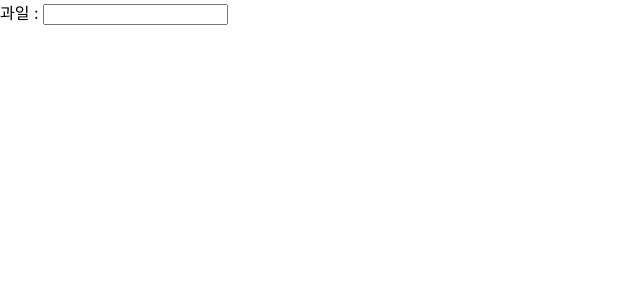
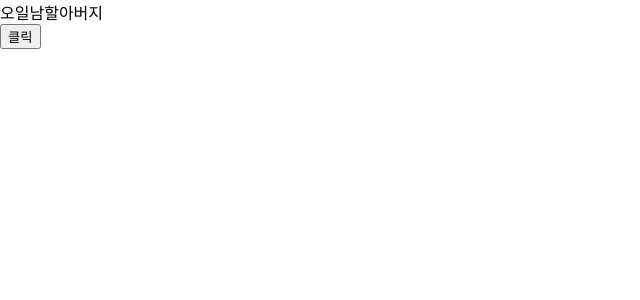
Before and after one commit to 9mean2/React_First-Start, a React (Create React App) app: page / in a window 1280 px wide. Shown: the top 300 px of the page, without its empty margins (0-640 px from the left). Built offline with nearby package versions, Linux system fonts and the light colour scheme.

Commit message:
feat: onClick

```diff
--- a/src/App.js
+++ b/src/App.js
@@ -1,19 +1,19 @@
 import React, { useState } from "react";
 
 function App() {
-  const [fruit, setFruit] = useState("");
+  const [name, setName] = useState("오일남할아버지");
 
   return (
     <div>
-      과일 :{" "}
-      <input
-        value={fruit}
-        onChange={function (event) {
-          setFruit(event.target.value);
+      {name}
+      <br />
+      <button
+        onClick={function () {
+          setName("숨겨진 반전 ㄷㄷ");
         }}
-      />
-      <br />
-      {fruit}
+      >
+        클릭
+      </button>
     </div>
   );
 }
```
